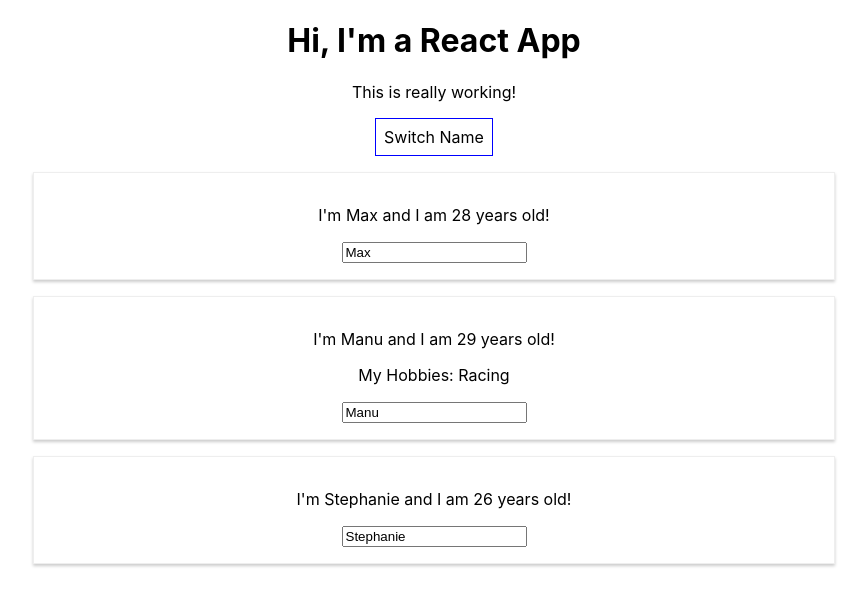
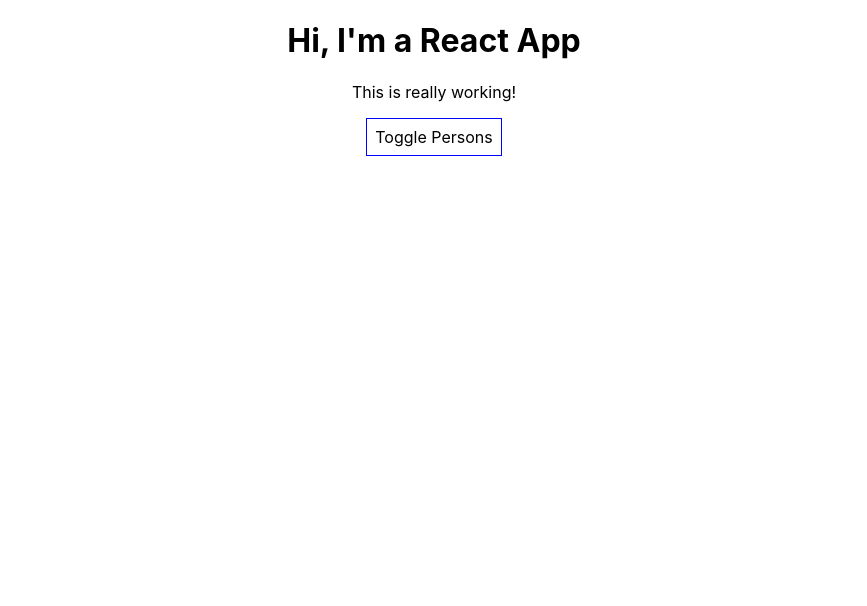
Before and after one commit to GunaUI/React-2019, a React (Create React App) app in the folder react-complete-guide/: page / in a window 1280 px wide. Shown: the top 606 px of the page, without its empty margins (206-1073 px from the left). Built offline with nearby package versions, Linux system fonts and the light colour scheme.

Commit message:
render data conditionally part one

```diff
--- a/react-complete-guide/src/App.js
+++ b/react-complete-guide/src/App.js
@@ -10,7 +10,8 @@
       { name: 'Manu', age: 29 },
       { name: 'Stephanie', age: 26 }
     ],
-    otherState: 'some other value'
+    otherState: 'some other value',
+    showPersons: false
   }
 
   switchNameHandler = (newName) => {
@@ -34,6 +35,10 @@
       ]
     } )
   }
+  togglePersonsHandler = () => {
+    console.log('togglePersonsHandler');
+    this.setState({showPersons: !this.state.showPersons});
+  }
 // avoid below onClick - this is inefficient
   render () {
     const styleguide = {
@@ -47,7 +52,10 @@
       <div className="App">
         <h1>Hi, I'm a React App</h1>
         <p>This is really working!</p>
-        <button style={styleguide} onClick={() => this.switchNameHandler('Maximilian!!')}>Switch Name</button>
+        <button style={styleguide} onClick={this.togglePersonsHandler}>Toggle Persons</button>
+        {
+          this.state.showPersons ?
+          <div>
           <PersonImport
             name={this.state.persons[0].name}
             age={this.state.persons[0].age} />
@@ -60,6 +68,9 @@
             name={this.state.persons[2].name}
             age={this.state.persons[2].age} />
         </div>
+        : null
+        }
+      </div>
     );
     // return React.createElement('div', {className: 'App'}, React.createElement('h1', null, 'Does this work now?'));
   }
```
Also changed, not shown: 2 other files (tests, documents, lock files or other folders). Lines whose indentation alone changed are shown as unchanged.
